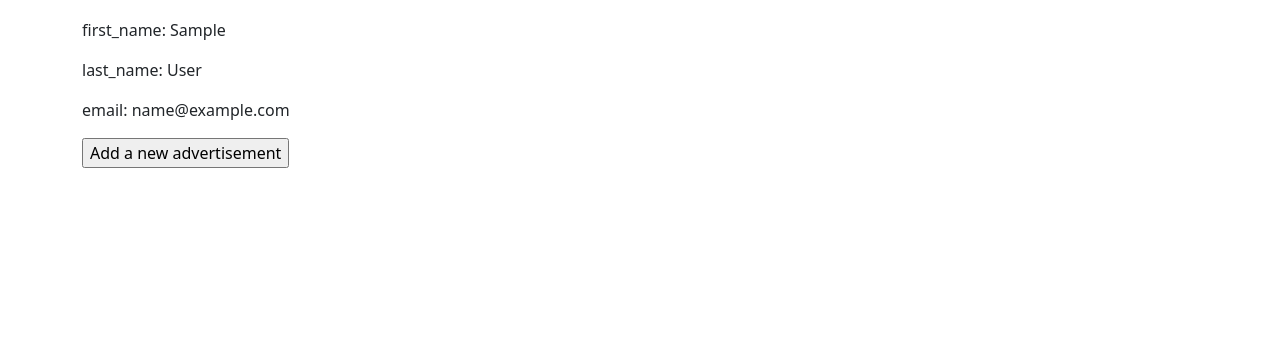
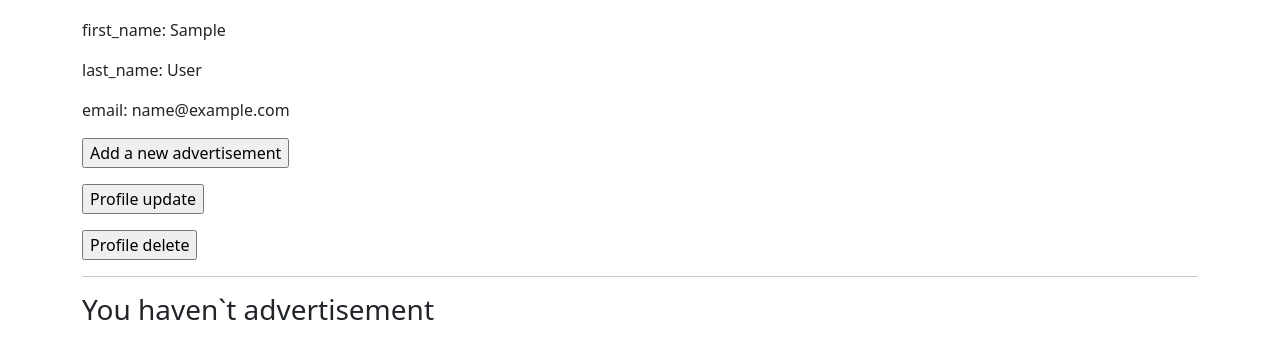
Before and after one commit to george2066/Python_Site_FinalProject_Rodionov, a Django app: page /profile/ in a window 1280 px wide. Shown: the part 48-407 px from the top of the page. Run offline with Django 4.2, Linux system fonts and the light colour scheme; the visitor is signed in with stand-in values (Sample User, id 1); data that the repository does not hold is empty.

Commit message:
create profile_update and profile_delete

```diff
--- a/templates/users/profile.html
+++ b/templates/users/profile.html
@@ -8,7 +8,22 @@
     <p>last_name: {{ object.last_name }}     </p>
     <p>email: {{ object.email }}  </p>
 </div>
-<p>
-    <input value="Add a new advertisement" type="button" onclick="location.href='{% url "advertisement-add" %}'"/>
-</p>
+    <p><input value="Add a new advertisement" type="button" onclick="location.href='{% url "advertisement-add" %}'"/></p>
+    <p><input value="Profile update" type="button" onclick="location.href='{% url "profile-update" %}'"/></p>
+    <p><input value="Profile delete" type="button" onclick="location.href='{% url "profile-delete" %}'"/></p>
+<hr>
+{% if advertisements %}
+<h3>All my advertisements</h3>
+<ul>
+    {% for advertisement in object_list %}
+    <li>
+        <a href="{% url 'advertisement' advertisement.id %}" role="button">
+            {{ advertisement.title }}
+        </a>
+    </li>
+    {% endfor %}
+</ul>
+{% else %}
+<h3>You haven`t advertisement</h3>
+{% endif %}
 {% endblock %}
--- a/users/urls.py
+++ b/users/urls.py
@@ -1,7 +1,9 @@
 from django.urls import path
 
-from users.views import UserDetailView
+from users.views import UserDetailView, UserUpdateView, UserDeleteView
 
 urlpatterns = [
     path("profile/", UserDetailView.as_view(), name='profile'),
+    path('profile/edit/', UserUpdateView.as_view(), name='profile-update'),
+    path('profile/delete/', UserDeleteView.as_view(), name='profile-delete'),
 ]
--- a/users/views.py
+++ b/users/views.py
@@ -1,8 +1,10 @@
 import os
 
-from django.views.generic import ListView, CreateView, UpdateView, DetailView, DeleteView, TemplateView
-from django.contrib.auth.mixins import LoginRequiredMixin
+from django.views.generic import UpdateView, DetailView, DeleteView
+from django.contrib.auth.mixins import LoginRequiredMixin, UserPassesTestMixin
+from django.urls import reverse_lazy
 
+from advertisements.models import Advertisement
 from users.models import User
 
 
@@ -18,9 +20,36 @@ class UserDetailView(LoginRequiredMixin, DetailView):
     def get_context_data(self, **kwargs):
         context = super().get_context_data(**kwargs)
         user = self.object
+        advertisements = Advertisement.objects.filter(author=self.object).order_by('-created_at')
         context['image'] = user.image_url
         context['username'] = user.username
         context['email'] = user.email
         context['first_name'] = user.first_name
         context['last_name'] = user.last_name
+        context['advertisements'] = advertisements
         return context
+
+class UserUpdateView(LoginRequiredMixin, UserPassesTestMixin, UpdateView):
+    model = User
+    fields = ['username', 'email', 'first_name', 'last_name', 'image_url']
+    template_name = os.path.join('users', 'profile_update.html')
+    success_url = reverse_lazy('profile')
+
+    def get_object(self, queryset=None):
+        return self.request.user
+
+    def test_func(self):
+        user = self.get_object()
+        return self.request.user == user
+
+class UserDeleteView(LoginRequiredMixin, UserPassesTestMixin, DeleteView):
+    model = User
+    template_name = os.path.join('users', 'profile_confirm_delete.html')
+    success_url = reverse_lazy('home')
+
+    def get_object(self, queryset=None):
+        return self.request.user
+
+    def test_func(self):
+        user = self.get_object()
+        return self.request.user == user
```
Also changed, not shown: templates/users/profile_confirm_delete.html (added, +11 -0 lines), templates/users/profile_update.html (added, +10 -0 lines).
